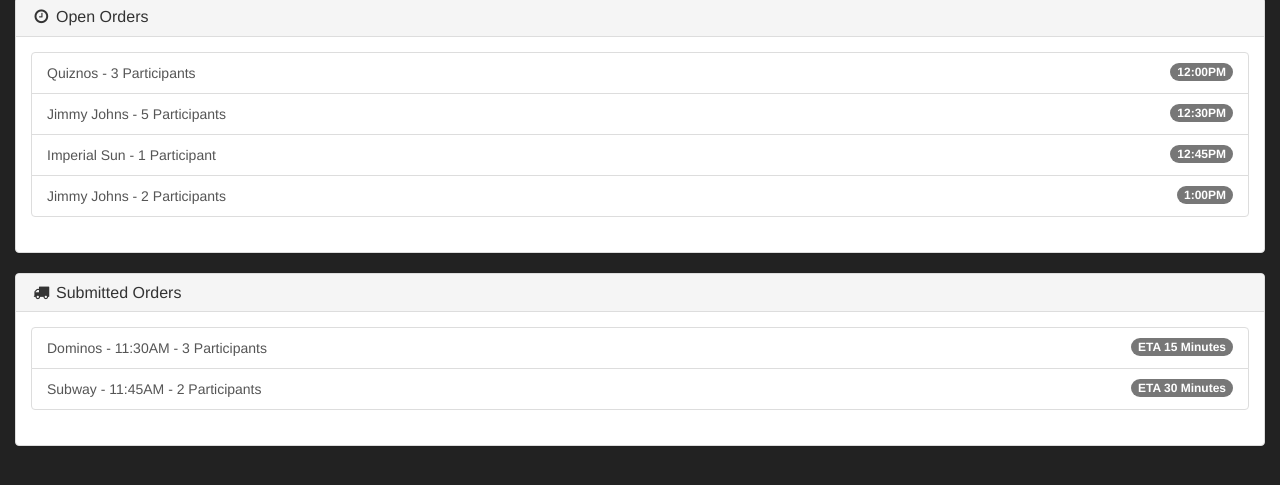
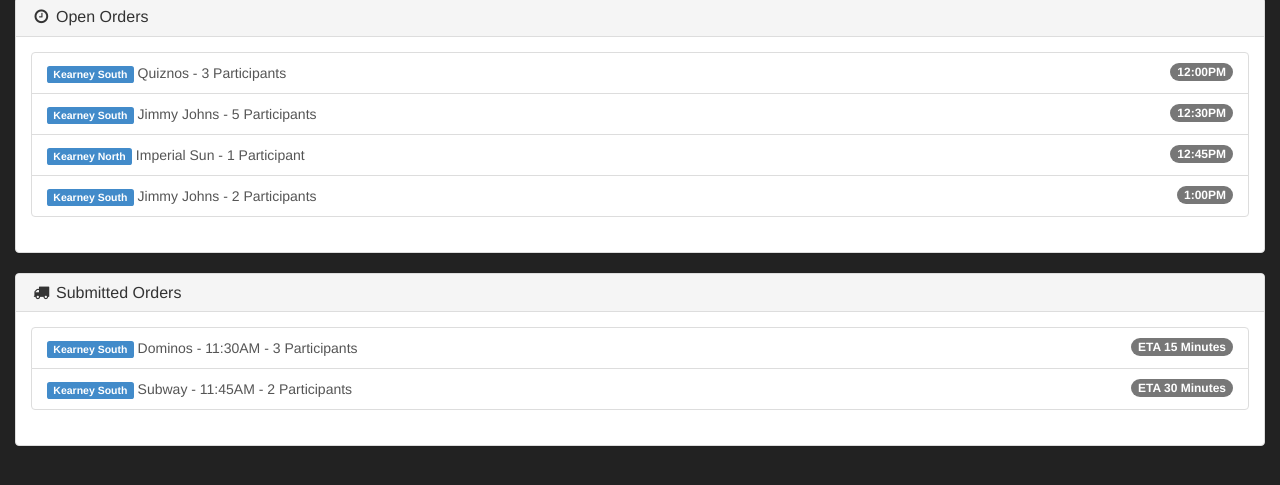
Before and after one commit to vaughn-huffman/lunch-lady-ui, a plain HTML site: page dashboard.html in a window 1280 px wide. Shown: the part 53-538 px from the top of the page. Drawn offline with Linux system fonts and the light colour scheme.

Commit message:
Spiffed up the dashboard a little.

```diff
--- a/dashboard.html
+++ b/dashboard.html
@@ -9,7 +9,7 @@
     <meta name="description" content="">
     <meta name="author" content="">
 
-    <title>SB Admin - Bootstrap Admin Template</title>
+    <title>Lunch Lady - Dashboard</title>
 
     <!-- Bootstrap Core CSS -->
     <link href="css/bootstrap.min.css" rel="stylesheet">
@@ -192,19 +192,19 @@
 	                  <div class="list-group">
                       <a href="#" class="list-group-item">
                           <span class="badge">12:00PM</span>
-                          Quiznos - 3 Participants
+                          <span class="label label-primary">Kearney South</span> Quiznos - 3 Participants
                       </a>
                       <a href="#" class="list-group-item">
                           <span class="badge">12:30PM</span>
-                          Jimmy Johns - 5 Participants
+                          <span class="label label-primary">Kearney South</span> Jimmy Johns - 5 Participants
                       </a>
                       <a href="#" class="list-group-item">
                           <span class="badge">12:45PM</span>
-                          Imperial Sun - 1 Participant
+                          <span class="label label-primary">Kearney North</span> Imperial Sun - 1 Participant
                       </a>
                       <a href="#" class="list-group-item">
                           <span class="badge">1:00PM</span>
-                          Jimmy Johns - 2 Participants
+                          <span class="label label-primary">Kearney South</span> Jimmy Johns - 2 Participants
                       </a>
 	                  </div>
 	              </div>
@@ -217,11 +217,11 @@
 	                  <div class="list-group">
                       <a href="#" class="list-group-item">
                           <span class="badge">ETA 15 Minutes</span>
-                          Dominos - 11:30AM - 3 Participants
+                          <span class="label label-primary">Kearney South</span> Dominos - 11:30AM - 3 Participants
                       </a>
                       <a href="#" class="list-group-item">
                           <span class="badge">ETA 30 Minutes</span>
-                          Subway - 11:45AM - 2 Participants
+                          <span class="label label-primary">Kearney South</span> Subway - 11:45AM - 2 Participants
                       </a>
 	                  </div>
 	              </div>
```
